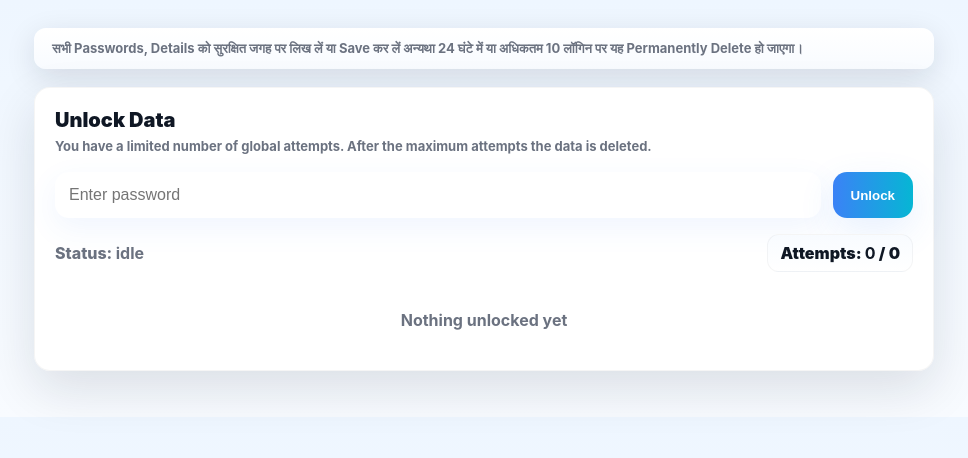
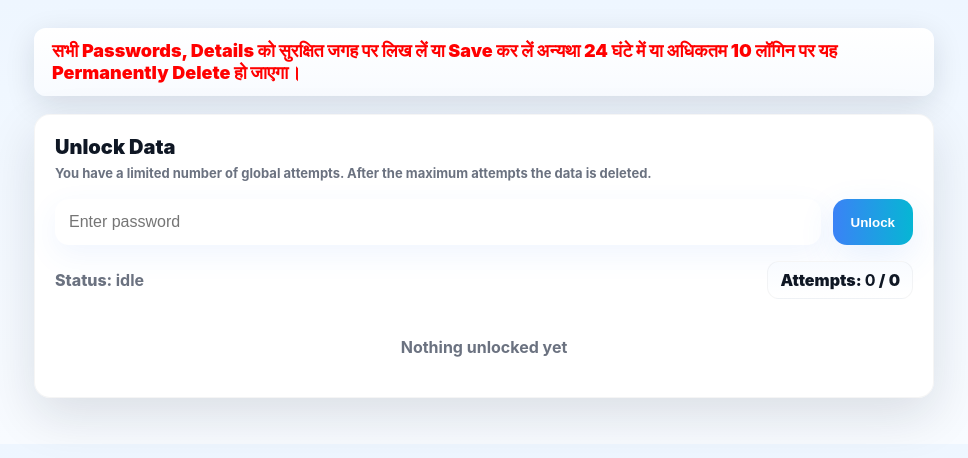
Before and after one commit to banarasikumar/password-server, a website: page public/index.html in a window 1280 px wide. Shown: the whole page, without its empty margins (156-1124 px from the left). Drawn offline with Linux system fonts and the light colour scheme; no server answers.

Commit message:
Update styles.css

```diff
--- a/public/styles.css
+++ b/public/styles.css
@@ -13,7 +13,7 @@ body{font-family:Inter,system-ui,-apple-system,"Segoe UI",Roboto,Arial;backgroun
 .app{max-width:900px;margin:0 auto}
 .topbar{display:flex;justify-content:space-between;align-items:center;padding:12px 18px;border-radius:12px;background:linear-gradient(180deg,var(--card),#f8fbff);box-shadow:0 8px 30px var(--shadow);margin-bottom:18px}
 .logo{font-weight:800;display:flex;gap:10px;align-items:center}
-.note{color:var(--muted);font-weight:700;font-size:13px}
+.note{color:red;font-weight:1000;font-size:18px}
 .panel{background:linear-gradient(180deg,var(--card),#ffffff);padding:20px;border-radius:16px;box-shadow: 0 18px 50px var(--shadow);border:1px solid rgba(2,6,23,0.04)}
 .title{margin:0;font-size:20px;font-weight:900}
 .subtitle{color:var(--muted);font-weight:700;margin-top:6px;font-size:13px}
```
